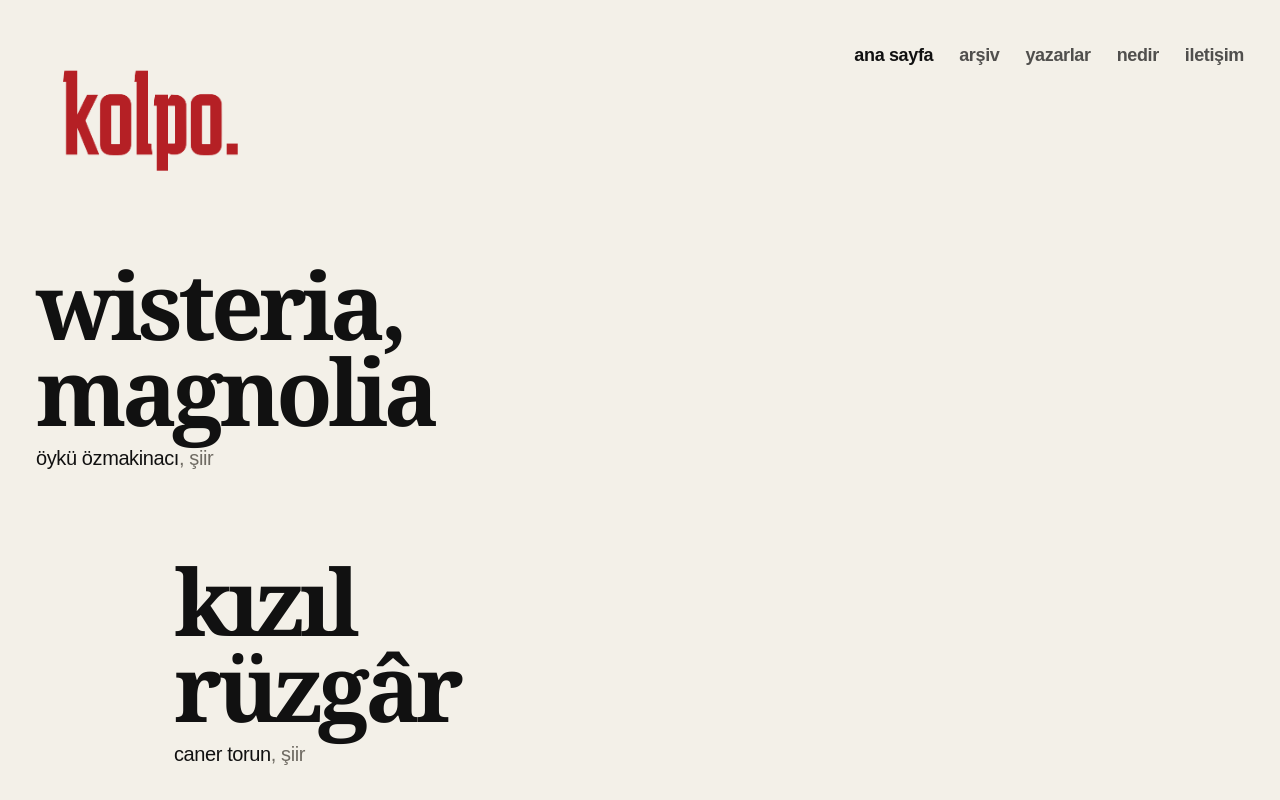
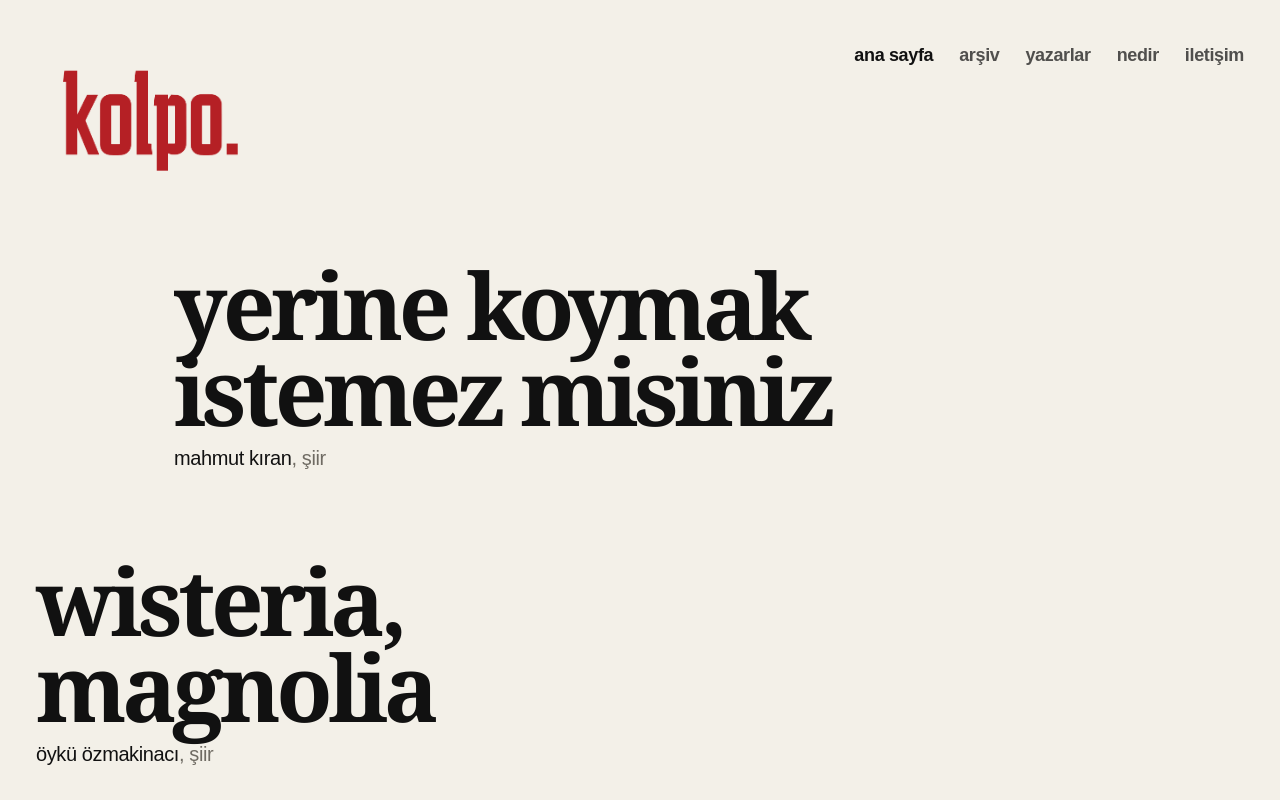
Before and after one commit to kolpomag/kolpo, a Next.js app: page / in a window 1280 px wide. Shown: the top 800 px of the page. Built offline with nearby package versions, Linux system fonts and the light colour scheme.

Commit message:
mahmut kiran - yerine koymak istemez misiniz eklendi

```diff
--- a/src/app/page.tsx
+++ b/src/app/page.tsx
@@ -15,6 +15,15 @@ type HomeEntry = {
 };
 
 const entries: HomeEntry[] = [
+  {
+  title: "yerine koymak istemez misiniz",
+  href: "/siir/yerine-koymak-istemez-misiniz",
+  author: "mahmut kıran",
+  authorHref: "/yazar/mahmut-kiran",
+  type: "şiir",
+  className: "entry entry-b",
+  multiline: false,
+},
   {
   title: "wisteria, magnolia",
   href: "/siir/wisteria-magnolia",
--- a/src/app/siir/[slug]/page.tsx
+++ b/src/app/siir/[slug]/page.tsx
@@ -5,6 +5,8 @@ import SiteHeader from "@/components/SiteHeader";
 type PoemBodyBlock =
   | { kind: "stanza"; text: string; italic?: boolean; bold?: boolean }
   | { kind: "stanza-last-line-italic"; text: string; lastLine: string }
+  | { kind: "stanza-html"; htmlLines: string[] }
+  | { kind: "separator" }
   | { kind: "special-24101990" }
   | { kind: "special-buffalo-bill" }
   | { kind: "special-yes" };
@@ -26,6 +28,79 @@ type Poem = {
 };
 
 const poems: Record<string, Poem> = {
+  "yerine-koymak-istemez-misiniz": {
+    title: "yerine koymak istemez misiniz",
+    label: "şiir",
+    authors: [{ name: "mahmut kıran", href: "/yazar/mahmut-kiran" }],
+    body: [
+      {
+        kind: "stanza",
+        text:
+          "nasıl dersen öyle\n" +
+          "haberdar oluyoruz\n" +
+          "mobeseden bildirim geliyor kardeşim",
+      },
+      { kind: "separator" },
+      {
+        kind: "stanza",
+        text:
+          "baktı bakıyor buharlıgece ışık-tozluduman\n" +
+          "kendini bırakmak istedi kumandan\n" +
+          "kara kutu kutulardan dalgalar boyu uzanan\n" +
+          "kulağın artık yok ey komutan",
+      },
+      {
+        kind: "stanza",
+        text:
+          "gayri menkul olur sana\n" +
+          "olduğun yerde olduğun gibi yaşamak\n" +
+          "en uygun boşluğa yerleşmeye çalışmak\n" +
+          "kalıcılıkla ilgisi bakımından",
+      },
+      {
+        kind: "stanza",
+        text:
+          ".hermesin adresi\n" +
+          "tozkoparan mah. gidengitti caddesi\n" +
+          "unutkanlık apartmanı insanın halleri",
+      },
+      {
+        kind: "stanza",
+        text:
+          "tabipler sıyırdı rahat olsun\n" +
+          "geçti\n" +
+          ".",
+      },
+      {
+        kind: "stanza",
+        text:
+          "pek çok kafasız hesaplılık\n" +
+          "böyle değil midir bir bir var ederken dünleri\n" +
+          "otuzmetrekarede\n" +
+          "ışık yine yok, ayağım bulacak mı yerini",
+      },
+     {
+        kind: "stanza",
+        text:
+          "vücudun hakkını veriyorum\n" +
+          "kelimelerle kaşıyorum derini akıyorum\n" +
+          "gizler aleminde nuhun cruise gemisi",
+      },
+      {
+        kind: "stanza-html",
+        htmlLines: [
+          "burada <strong>ROMA ASKERLERİ</strong>",
+          "burada <strong>ÇEVİK KUVVET</strong>",
+          "burada <strong>TIMARLI SİPAHİ</strong>"
+        ]
+      }
+    ],
+    more: [
+      { title: "kendimin iç ve dışbükey sınırları", href: "/siir/kendimin-ic-ve-disbukey-sinirlari" },
+      { title: "oyunlarımız var", href: "/siir/oyunlarimiz-var" },
+      { title: "paesino sborramerda", href: "/siir/paesino-sborramerda" },
+    ],
+  },
   "wisteria-magnolia": {
   title: "wisteria, magnolia",
   label: "şiir",
@@ -1970,11 +2045,13 @@ export default async function SiirPage({
         .poem-body {
           display: flex;
           flex-direction: column;
-          gap: 26px;
-          font-size: clamp(18px, 3vw, 30px);
-          line-height: 1.55;
-          letter-spacing: -0.02em;
-        }
+          gap: 22px;
+          font-size: 22px;
+          line-height: 1.5;
+          letter-spacing: -0.01em;
+          overflow-x: auto;
+        }
+
 .schizo-line {
           transition: none; /* Yumuşak geçiş yok, tokat gibi ani bir tepki */
           display: inline; /* Sadece metnin olduğu yeri hedef alması için */
@@ -2265,10 +2342,10 @@ export default async function SiirPage({
             gap: 40px;
           }
 
-          .poem-body {
-            font-size: 24px;
-            line-height: 1.6;
-            gap: 22px;
+         .poem-body {
+            font-size: 18px;
+            line-height: 1.5;
+            gap: 18px;
           }
 
           .poem-more {
@@ -2622,6 +2699,25 @@ export default async function SiirPage({
                 );
               }
 
+              if (block.kind === "separator") {
+                return (
+                  <div key={index} style={{ margin: "32px 0", paddingLeft: "120px", letterSpacing: "6px" }}>
+                    * * *
+                  </div>
+                );
+              }
+
+              if (block.kind === "stanza-html") {
+                return (
+                  <div key={index} style={{ margin: 0 }}>
+                    {block.htmlLines.map((line, i) => (
+                      <div key={i} style={{ paddingLeft: "32px", textIndent: "-32px" }}>
+                        <span className="schizo-line" dangerouslySetInnerHTML={{ __html: line }} />
+                      </div>
+                    ))}
+                  </div>
+                );
+              }
               if (block.kind === "stanza-last-line-italic") {
                 return (
                   <div key={index} style={{ margin: 0 }}>
--- a/src/app/yazar/[slug]/page.tsx
+++ b/src/app/yazar/[slug]/page.tsx
@@ -22,6 +22,16 @@ export default async function YazarPage({
     }
 
   > = {
+    "mahmut-kiran": {
+      name: "mahmut kıran",
+      entries: [
+        {
+          title: "yerine koymak istemez misiniz",
+          href: "/siir/yerine-koymak-istemez-misiniz",
+          type: "şiir"
+        },
+      ],
+    },
     "oyku-ozmakinaci": {
   name: "öykü özmakinacı",
   entries: [
@@ -72,6 +82,11 @@ export default async function YazarPage({
     "mahmut-kiran": {
       name: "mahmut kıran",
       entries: [
+        {
+          title: "yerine koymak istemez misiniz",
+          href: "/siir/yerine-koymak-istemez-misiniz",
+          type: "şiir",
+        },
         { title: "göteborg", href: "/siir/goteborg", type: "çeviri - eileen myles" },
         {
           title: "yolunu öğrenmemiş nehirlere",
```
